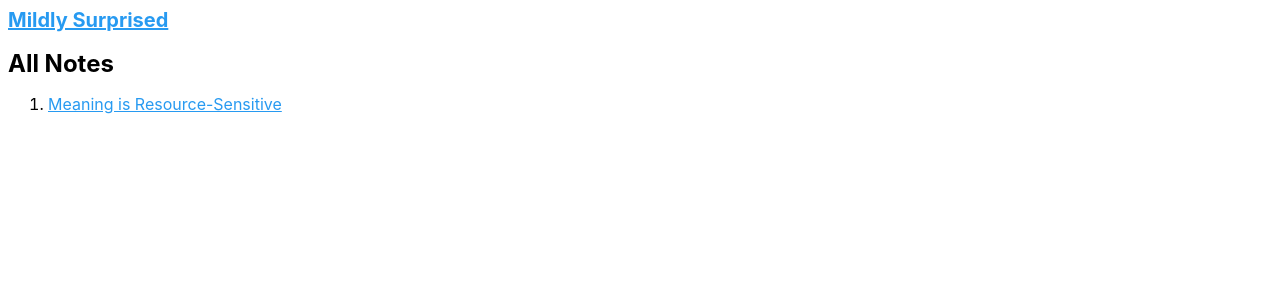
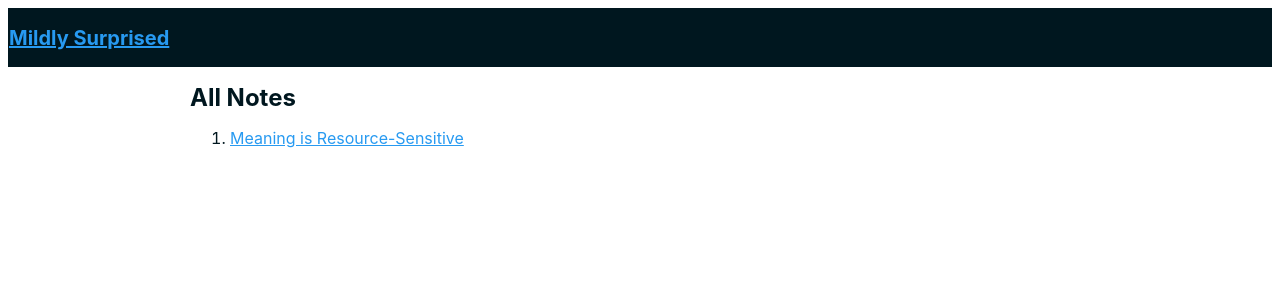
Before and after one commit to maxsun/maxsun.github.io, a Jekyll site: the page built from index.md, in a window 1280 px wide. Shown: the top 300 px of the page. Built offline with Jekyll 4.4.1, drawn with Linux system fonts in a browser that asks for light colours; our own code applies the rules of GitHub Pages for plain Markdown files.

Commit message:
math styles

```diff
--- a/_layouts/default.html
+++ b/_layouts/default.html
@@ -18,8 +18,16 @@
           color: #279af1;
         }
 
+        #header {
+          background-color: #00171f;
+          padding: 1px;
+          color: white;
+        }
+
         #content {
           max-width: 900px;
+          margin: auto;
+          color: #00171f;
         }
 
         h1 {
@@ -40,7 +48,7 @@
       </style>
     </head>
 <body>
-  <div>
+  <div id="header">
     <h2><a href='/'>Mildly Surprised</a></h2>
   </div>
   <div id="content">
```
